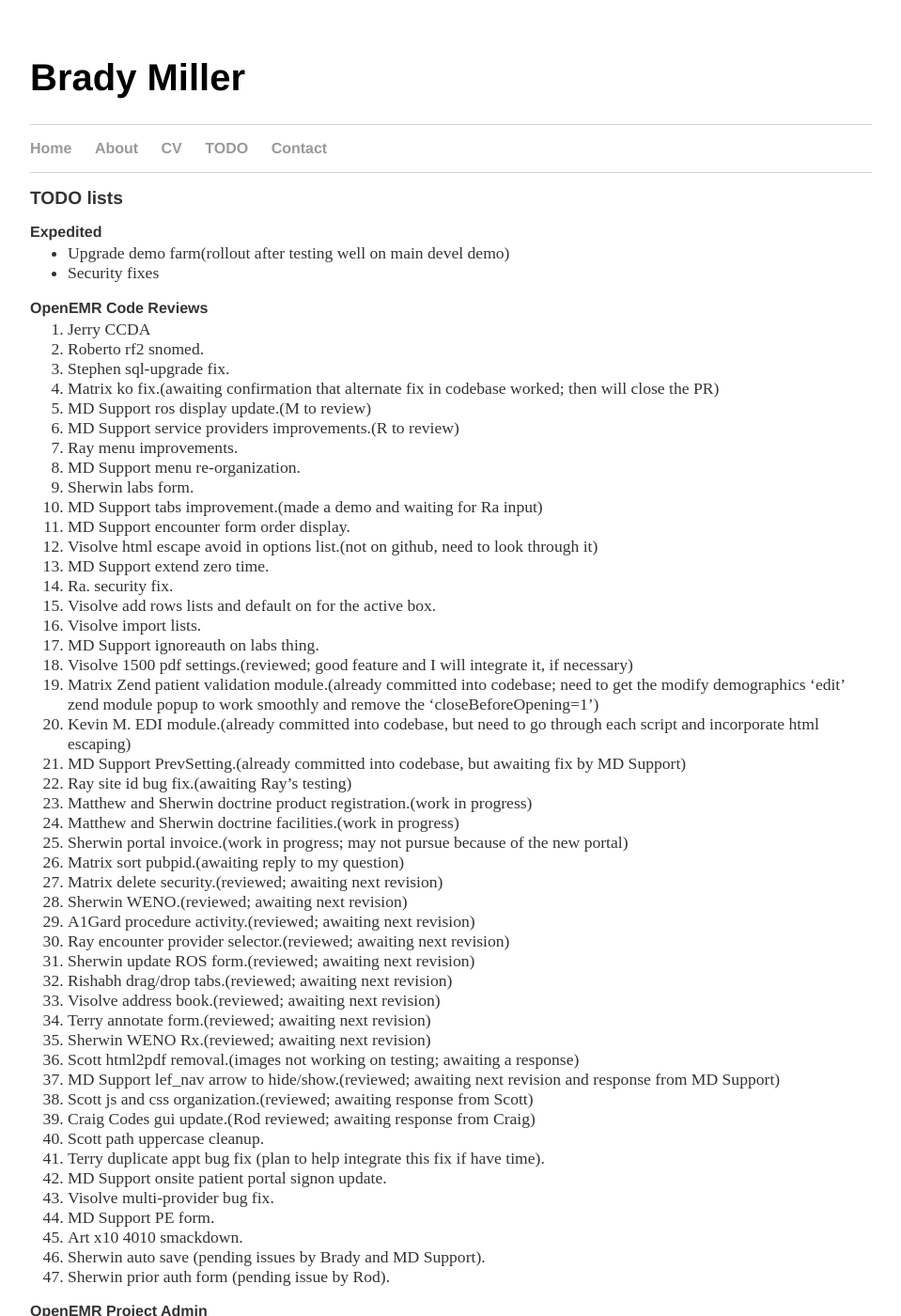
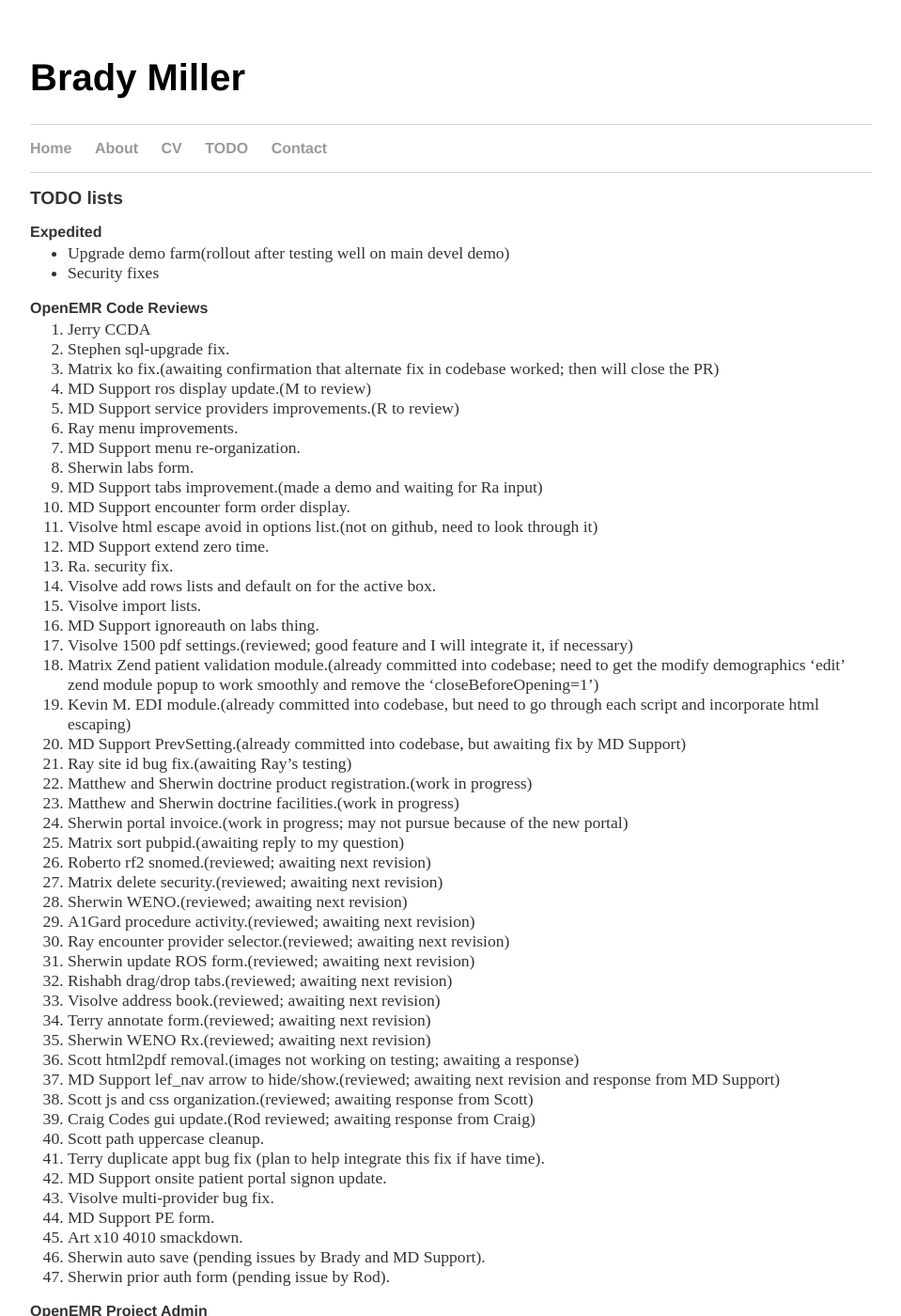
Before and after one commit to bradymiller/bradymiller.github.io, a Jekyll site: the page built from todo/index.md, in a window 1280 px wide and 1400 px high. Shown: the whole window at 94% size, without its empty margins (160-1119 px from the left). Built offline with Jekyll 4.4.1, drawn with Linux system fonts in a browser that asks for light colours; our own code applies the rules of GitHub Pages for plain Markdown files.

Commit message:
Update index.md

```diff
--- a/todo/index.md
+++ b/todo/index.md
@@ -34,6 +33,7 @@
 1. Matthew and Sherwin doctrine facilities.(work in progress)
 1. Sherwin portal invoice.(work in progress; may not pursue because of the new portal)
 1. Matrix sort pubpid.(awaiting reply to my question)
+1. Roberto rf2 snomed.(reviewed; awaiting next revision)
 1. Matrix delete security.(reviewed; awaiting next revision)
 1. Sherwin WENO.(reviewed; awaiting next revision)
 1. A1Gard procedure activity.(reviewed; awaiting next revision)
```
Also changed, not shown: other parts of todo/index.md (+0 -1 lines).
